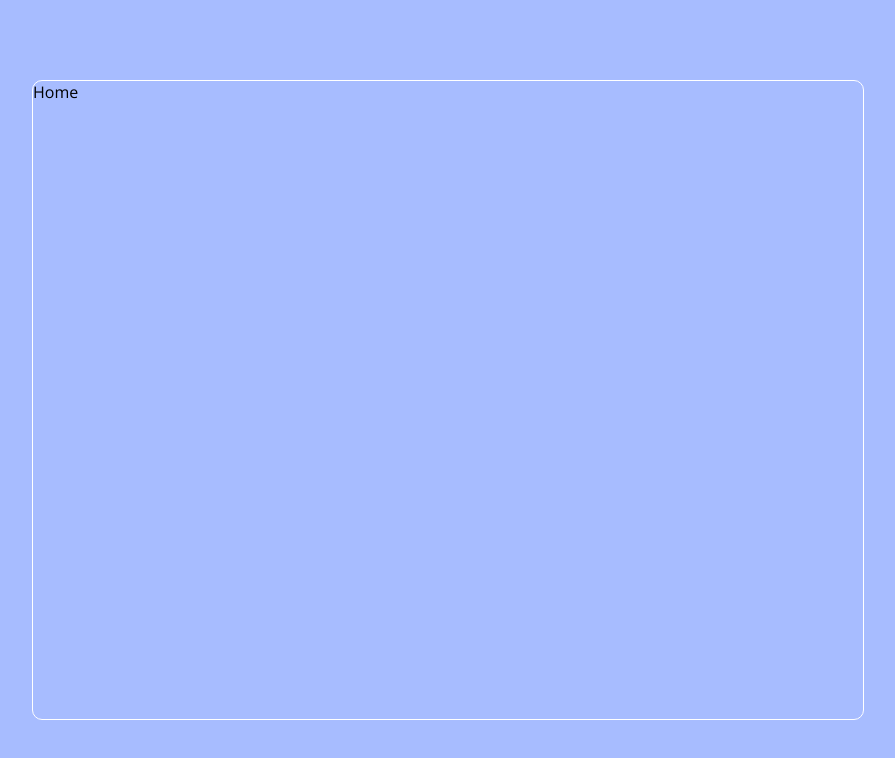
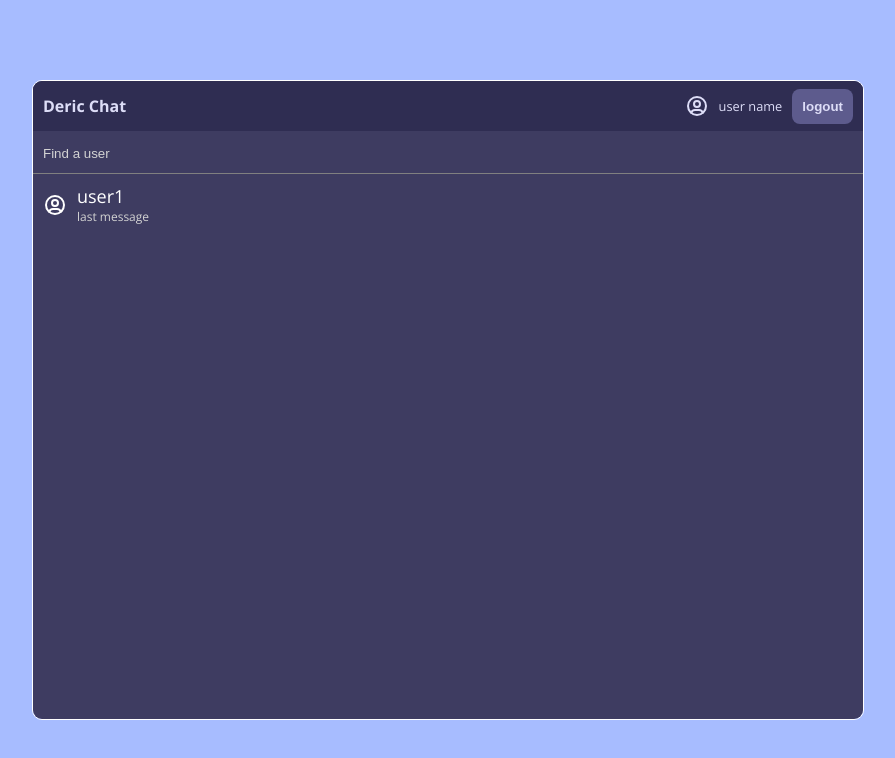
Before and after one commit to muhammadderic/realtime-private-chat-app, a React (Create React App) app: page / in a window 1280 px wide. Shown: the top 758 px of the page, without its empty margins (192-1087 px from the left). Built offline with nearby package versions, Linux system fonts and the light colour scheme.

Commit message:
Create home page's content - sidebar

```diff
--- /dev/null
+++ b/src/components/Chats.jsx
@@ -0,0 +1,22 @@
+function Chats() {
+  return (
+    <div className="chats">
+      <div
+        className="userChat"
+      >
+        <svg xmlns="http://www.w3.org/2000/svg" class="icon icon-tabler icon-tabler-user-circle" width="24" height="24" viewBox="0 0 24 24" stroke-width="2" stroke="currentColor" fill="none" stroke-linecap="round" stroke-linejoin="round">
+          <path stroke="none" d="M0 0h24v24H0z" fill="none"></path>
+          <path d="M12 12m-9 0a9 9 0 1 0 18 0a9 9 0 1 0 -18 0"></path>
+          <path d="M12 10m-3 0a3 3 0 1 0 6 0a3 3 0 1 0 -6 0"></path>
+          <path d="M6.168 18.849a4 4 0 0 1 3.832 -2.849h4a4 4 0 0 1 3.834 2.855"></path>
+        </svg>
+        <div className="userChatInfo">
+          <span>user1</span>
+          <p>last message</p>
+        </div>
+      </div>
+    </div>
+  )
+}
+
+export default Chats;
--- /dev/null
+++ b/src/components/Navbar.jsx
@@ -0,0 +1,19 @@
+function Navbar() {
+  return (
+    <div className='navbar'>
+      <span className="logo">Deric Chat</span>
+      <div className="user">
+        <svg xmlns="http://www.w3.org/2000/svg" class="icon icon-tabler icon-tabler-user-circle" width="24" height="24" viewBox="0 0 24 24" stroke-width="2" stroke="currentColor" fill="none" stroke-linecap="round" stroke-linejoin="round">
+          <path stroke="none" d="M0 0h24v24H0z" fill="none"></path>
+          <path d="M12 12m-9 0a9 9 0 1 0 18 0a9 9 0 1 0 -18 0"></path>
+          <path d="M12 10m-3 0a3 3 0 1 0 6 0a3 3 0 1 0 -6 0"></path>
+          <path d="M6.168 18.849a4 4 0 0 1 3.832 -2.849h4a4 4 0 0 1 3.834 2.855"></path>
+        </svg>
+        <span>user name</span>
+        <button>logout</button>
+      </div>
+    </div>
+  )
+}
+
+export default Navbar;
--- /dev/null
+++ b/src/components/Search.jsx
@@ -0,0 +1,14 @@
+function Search() {
+  return (
+    <div className="search">
+      <div className="searchForm">
+        <input
+          type="text"
+          placeholder="Find a user"
+        />
+      </div>
+    </div>
+  )
+}
+
+export default Search;
--- /dev/null
+++ b/src/components/Sidebar.jsx
@@ -0,0 +1,15 @@
+import Chats from "./Chats";
+import Navbar from "./Navbar";
+import Search from "./Search";
+
+function Sidebar() {
+  return (
+    <div className="sidebar">
+      <Navbar />
+      <Search />
+      <Chats />
+    </div>
+  )
+}
+
+export default Sidebar;
--- a/src/pages/Home.jsx
+++ b/src/pages/Home.jsx
@@ -1,8 +1,10 @@
+import Sidebar from "../components/Sidebar";
+
 function Home() {
   return (
     <div className='home'>
       <div className="container">
-        Home
+        <Sidebar />
       </div>
     </div>
   )
--- a/src/pages/Register.jsx
+++ b/src/pages/Register.jsx
@@ -1,5 +1,5 @@
 import { Link } from "react-router-dom";
-import Add from "../img/add.png";
+import AddAvatar from "../img/addAvatar.png";
 
 function Register() {
   return (
@@ -15,7 +15,7 @@ function Register() {
           <input required type="password" placeholder="Password" />
           <input required style={{ display: "none" }} type="file" id="file" />
           <label htmlFor="file">
-            <img src={Add} alt="" />
+            <img src={AddAvatar} alt="" />
             <span>Add an avatar</span>
           </label>
           <button>Sign up</button>
--- a/src/styles.scss
+++ b/src/styles.scss
@@ -6,6 +6,16 @@
 
 body {
   font-family: 'Open Sans', sans-serif;
+}
+
+@mixin button() {
+  background-color: #090979;
+  color: white;
+  padding: 10px;
+  font-weight: bold;
+  border: none;
+  border-radius: .5rem;
+  cursor: pointer;
 }
 
 .formContainer {
@@ -64,13 +74,7 @@ body {
       }
 
       button {
-        background-color: #090979;
-        color: white;
-        padding: 10px;
-        font-weight: bold;
-        border: none;
-        border-radius: .5rem;
-        cursor: pointer;
+        @include button();
       }
 
       label {
@@ -110,5 +114,93 @@ body {
     display: flex;
     overflow: hidden;
 
+    .sidebar {
+      flex: 1;
+      background-color: #3e3c61;
+      position: relative;
+
+      .navbar {
+        display: flex;
+        align-items: center;
+        background-color: #2f2d52;
+        height: 50px;
+        padding: 10px;
+        justify-content: space-between;
+        color: #ddddf7;
+
+        .logo {
+          font-weight: bold;
+        }
+
+        .user {
+          display: flex;
+          align-items: center;
+          gap: 10px;
+
+          span {
+            font-size: .8rem;
+          }
+
+          button {
+            @include button();
+            background-color: #5d5b8d;
+            color: #ddddf7;
+            border: none;
+            cursor: pointer;
+          }
+        }
+      }
+
+      .search {
+        border-bottom: 1px solid gray;
+
+        .searchForm {
+          padding: 10px;
+
+          input {
+            background-color: transparent;
+            border: none;
+            color: white;
+            outline: none;
+
+            &::placeholder {
+              color: lightgray;
+            }
+          }
+        }
+      }
+
+      .userChat {
+        padding: 10px;
+        display: flex;
+        align-items: center;
+        gap: 10px;
+        color: white;
+        cursor: pointer;
+
+        &:hover {
+          background-color: #2f2d52;
+        }
+
+        img {
+          width: 50px;
+          height: 50px;
+          border-radius: 50%;
+          object-fit: cover;
+        }
+
+        .userChatInfo {
+          span {
+            font-size: 18px;
+            font-weight: 500;
+          }
+
+          p {
+            font-size: 12px;
+            color: lightgray;
+          }
+        }
+      }
+    }
   }
 }
```
